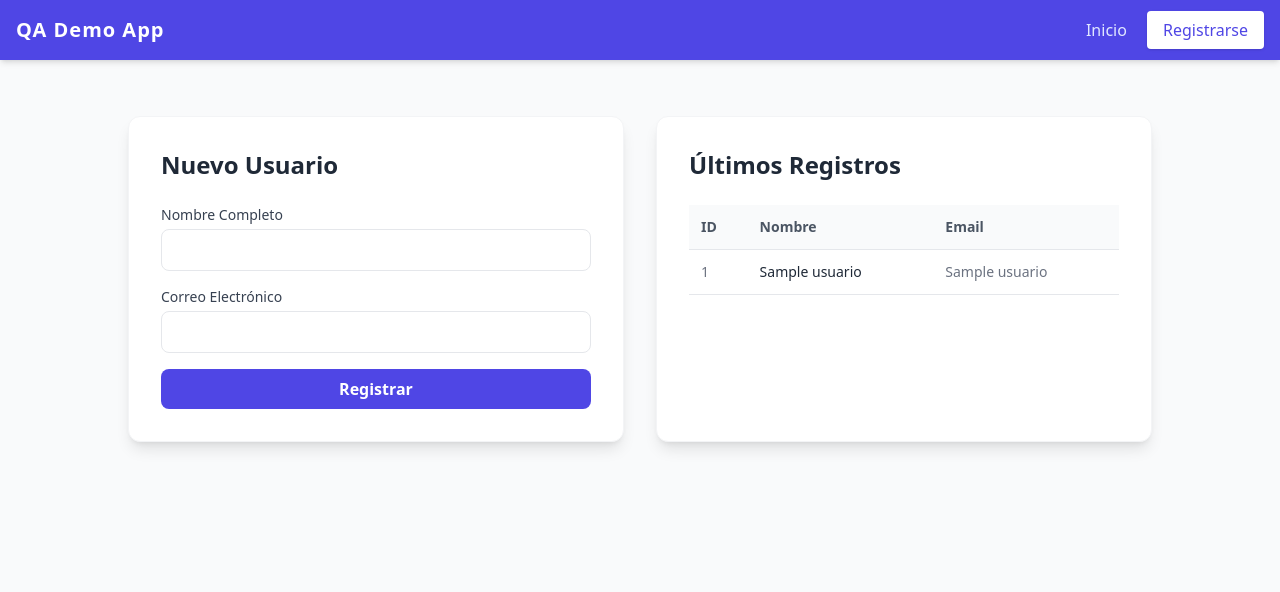
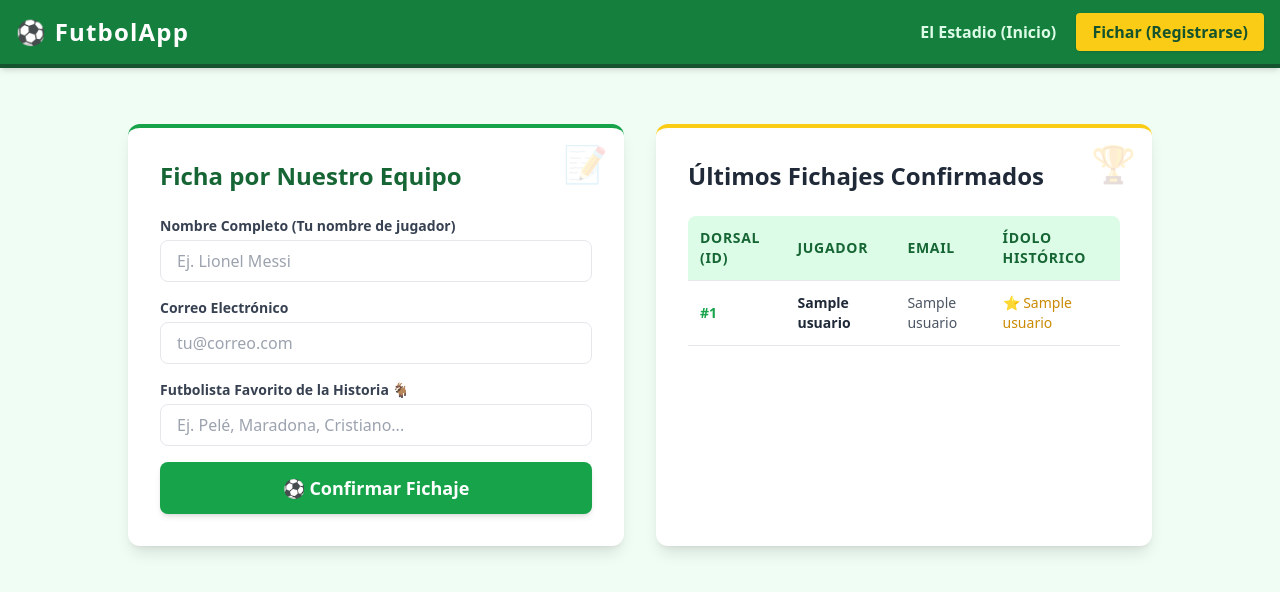
Before and after one commit to dev-danger-uchiha/prueba, a Flask app: page /registro in a window 1280 px wide. Shown: the top 592 px of the page. Run offline with Flask 3, Linux system fonts and the light colour scheme; a database or web service that is not in the repository returns one stand-in record (values such as "Sample title"); some libraries are stand-ins or nearby versions.

Commit message:
Add files via upload

```diff
--- a/app.py
+++ b/app.py
@@ -19,10 +19,16 @@ def init_db():
         CREATE TABLE IF NOT EXISTS usuarios (
             id SERIAL PRIMARY KEY,
             nombre VARCHAR(100) NOT NULL,
-            email VARCHAR(100) UNIQUE NOT NULL
+            email VARCHAR(100) UNIQUE NOT NULL,
+            futbolista_favorito VARCHAR(100)
         )
     ''')
     conn.commit()
+    try:
+        cur.execute('ALTER TABLE usuarios ADD COLUMN IF NOT EXISTS futbolista_favorito VARCHAR(100);')
+        conn.commit()
+    except Exception:
+        conn.rollback()
     cur.close()
     conn.close()
 
@@ -38,24 +44,23 @@ def registro():
     if request.method == 'POST':
         nombre = request.form['nombre']
         email = request.form['email']
+        futbolista_favorito = request.form['futbolista_favorito']
 
         conn = get_db_connection()
         cur = conn.cursor()
         try:
-            cur.execute('INSERT INTO usuarios (nombre, email) VALUES (%s, %s)', (nombre, email))
+            cur.execute('INSERT INTO usuarios (nombre, email, futbolista_favorito) VALUES (%s, %s, %s)', (nombre, email, futbolista_favorito))
             conn.commit()
-            flash('Usuario registrado exitosamente', 'success')
+            flash('¡Fichaje exitoso! Usuario registrado', 'success')
         except Exception as e:
             conn.rollback()
-            flash('Error: El correo ya existe o la base de datos falló.', 'error')
+            flash('Error: El correo ya está fichado o la base de datos falló.', 'error')
         finally:
             cur.close()
             conn.close()
+            return redirect(url_for('registro'))
 
-        # El return va AFUERA del bloque try/except/finally
-        return redirect(url_for('registro'))
-
-    # Lógica de consulta (solo se ejecuta si el método es GET)
+    # Lógica de consulta embebida en la página de registro
     conn = get_db_connection()
     cur = conn.cursor()
     cur.execute('SELECT * FROM usuarios ORDER BY id DESC LIMIT 5')
--- a/requirements.txt
+++ b/requirements.txt
@@ -1,5 +1,8 @@
 Flask==3.0.0
-psycopg2==2.9.9
+psycopg2-binary==2.9.9
 gunicorn==21.2.0
 python-dotenv==1.0.0
 requests==2.31.0
+sqlalchemy==2.0.23
+flask-sqlalchemy==3.0.5
+flask-migrate==4.0.4
--- a/templates/base.html
+++ b/templates/base.html
@@ -8,14 +8,16 @@
     <script src="https://cdn.tailwindcss.com"></script>
 </head>
 
-<body class="bg-gray-50 text-gray-800 font-sans antialiased">
-    <nav class="bg-indigo-600 p-4 shadow-md">
+<body class="bg-green-50 text-gray-800 font-sans antialiased">
+    <nav class="bg-green-700 p-4 shadow-md border-b-4 border-green-900">
         <div class="container mx-auto flex justify-between items-center">
-            <a href="/" class="text-white text-xl font-bold tracking-wider">QA Demo App</a>
-            <div class="space-x-4">
-                <a href="/" class="text-indigo-100 hover:text-white transition">Inicio</a>
+            <a href="/" class="text-white text-2xl font-bold tracking-wider flex items-center gap-2">
+                ⚽ FutbolApp
+            </a>
+            <div class="space-x-4 font-semibold">
+                <a href="/" class="text-green-100 hover:text-white transition">El Estadio (Inicio)</a>
                 <a href="/registro"
-                    class="bg-white text-indigo-600 px-4 py-2 rounded shadow hover:bg-gray-100 transition">Registrarse</a>
+                    class="bg-yellow-400 text-green-900 px-4 py-2 rounded shadow hover:bg-yellow-300 transition">Fichar (Registrarse)</a>
             </div>
         </div>
     </nav>
--- a/templates/registro.html
+++ b/templates/registro.html
@@ -3,46 +3,57 @@
 <div class="grid grid-cols-1 md:grid-cols-2 gap-8 max-w-5xl mx-auto">
 
     <!-- Formulario de Registro -->
-    <div class="bg-white p-8 rounded-xl shadow-lg border border-gray-100">
-        <h2 class="text-2xl font-bold text-gray-800 mb-6">Nuevo Usuario</h2>
-        <form method="POST" action="/registro" class="space-y-4">
+    <div class="bg-white p-8 rounded-xl shadow-lg border-t-4 border-green-600 relative overflow-hidden">
+        <div class="absolute top-0 right-0 p-4 text-4xl opacity-20">📝</div>
+        <h2 class="text-2xl font-bold text-green-800 mb-6">Ficha por Nuestro Equipo</h2>
+        <form method="POST" action="/registro" class="space-y-4 relative z-10">
             <div>
-                <label class="block text-sm font-medium text-gray-700 mb-1">Nombre Completo</label>
-                <input type="text" name="nombre" required
-                    class="w-full px-4 py-2 border rounded-lg focus:ring-indigo-500 focus:border-indigo-500">
+                <label class="block text-sm font-bold text-gray-700 mb-1">Nombre Completo (Tu nombre de jugador)</label>
+                <input type="text" name="nombre" required placeholder="Ej. Lionel Messi"
+                    class="w-full px-4 py-2 border rounded-lg focus:ring-green-500 focus:border-green-500">
             </div>
             <div>
-                <label class="block text-sm font-medium text-gray-700 mb-1">Correo Electrónico</label>
-                <input type="email" name="email" required
-                    class="w-full px-4 py-2 border rounded-lg focus:ring-indigo-500 focus:border-indigo-500">
+                <label class="block text-sm font-bold text-gray-700 mb-1">Correo Electrónico</label>
+                <input type="email" name="email" required placeholder="tu@correo.com"
+                    class="w-full px-4 py-2 border rounded-lg focus:ring-green-500 focus:border-green-500">
+            </div>
+            <div>
+                <label class="block text-sm font-bold text-gray-700 mb-1">Futbolista Favorito de la Historia 🐐</label>
+                <input type="text" name="futbolista_favorito" required placeholder="Ej. Pelé, Maradona, Cristiano..."
+                    class="w-full px-4 py-2 border rounded-lg focus:ring-green-500 focus:border-green-500">
             </div>
             <button type="submit"
-                class="w-full bg-indigo-600 text-white py-2 rounded-lg font-semibold hover:bg-indigo-700 transition">Registrar</button>
+                class="w-full bg-green-600 text-white py-3 rounded-lg font-bold text-lg hover:bg-green-700 transition flex justify-center items-center gap-2 shadow-md hover:shadow-lg">
+                ⚽ Confirmar Fichaje
+            </button>
         </form>
     </div>
 
     <!-- Consulta de Información Embebida -->
-    <div class="bg-white p-8 rounded-xl shadow-lg border border-gray-100">
-        <h2 class="text-2xl font-bold text-gray-800 mb-6">Últimos Registros</h2>
-        <div class="overflow-x-auto">
+    <div class="bg-white p-8 rounded-xl shadow-lg border-t-4 border-yellow-400 relative overflow-hidden">
+        <div class="absolute top-0 right-0 p-4 text-4xl opacity-20">🏆</div>
+        <h2 class="text-2xl font-bold text-gray-800 mb-6">Últimos Fichajes Confirmados</h2>
+        <div class="overflow-x-auto relative z-10">
             <table class="w-full text-left border-collapse">
                 <thead>
-                    <tr class="bg-gray-50 text-gray-600 text-sm">
-                        <th class="p-3 border-b">ID</th>
-                        <th class="p-3 border-b">Nombre</th>
+                    <tr class="bg-green-100 text-green-800 text-sm font-bold uppercase tracking-wider">
+                        <th class="p-3 border-b rounded-tl-lg">Dorsal (ID)</th>
+                        <th class="p-3 border-b">Jugador</th>
                         <th class="p-3 border-b">Email</th>
+                        <th class="p-3 border-b rounded-tr-lg">Ídolo Histórico</th>
                     </tr>
                 </thead>
                 <tbody>
                     {% for u in usuarios %}
-                    <tr class="hover:bg-gray-50 text-sm">
-                        <td class="p-3 border-b text-gray-500">{{ u[0] }}</td>
-                        <td class="p-3 border-b font-medium">{{ u[1] }}</td>
-                        <td class="p-3 border-b text-gray-500">{{ u[2] }}</td>
+                    <tr class="hover:bg-green-50 transition text-sm">
+                        <td class="p-3 border-b font-bold text-green-600">#{{ u[0] }}</td>
+                        <td class="p-3 border-b font-bold text-gray-800">{{ u[1] }}</td>
+                        <td class="p-3 border-b text-gray-600">{{ u[2] }}</td>
+                        <td class="p-3 border-b font-medium text-yellow-600">⭐ {{ u[3] }}</td>
                     </tr>
                     {% else %}
                     <tr>
-                        <td colspan="3" class="p-4 text-center text-gray-500">No hay usuarios registrados aún.</td>
+                        <td colspan="4" class="p-6 text-center text-gray-500 font-medium">Aún no hay fichajes en esta temporada. ¡Sé el primero!</td>
                     </tr>
                     {% endfor %}
                 </tbody>
```
Also changed, not shown: templates/index.html (+7 -6 lines), test_funcional.py (+11 -8 lines).
